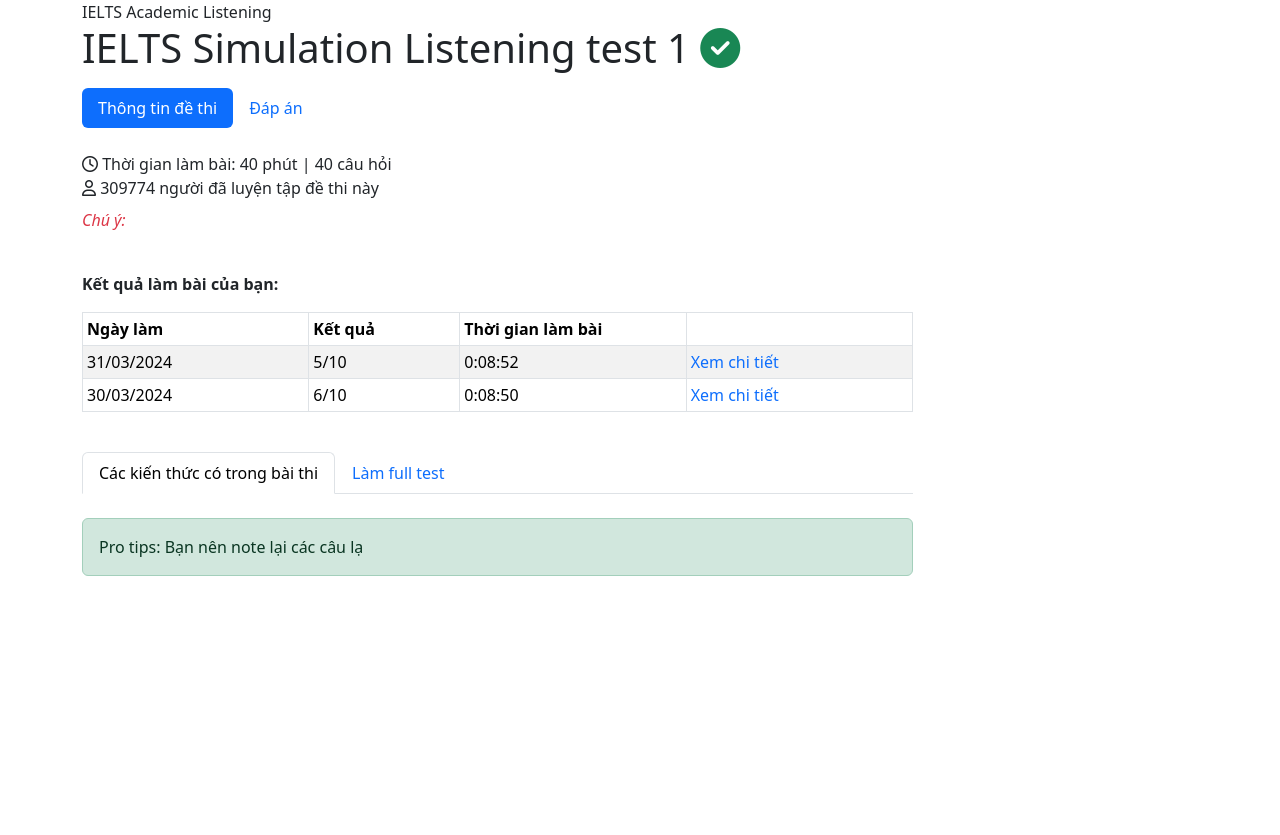
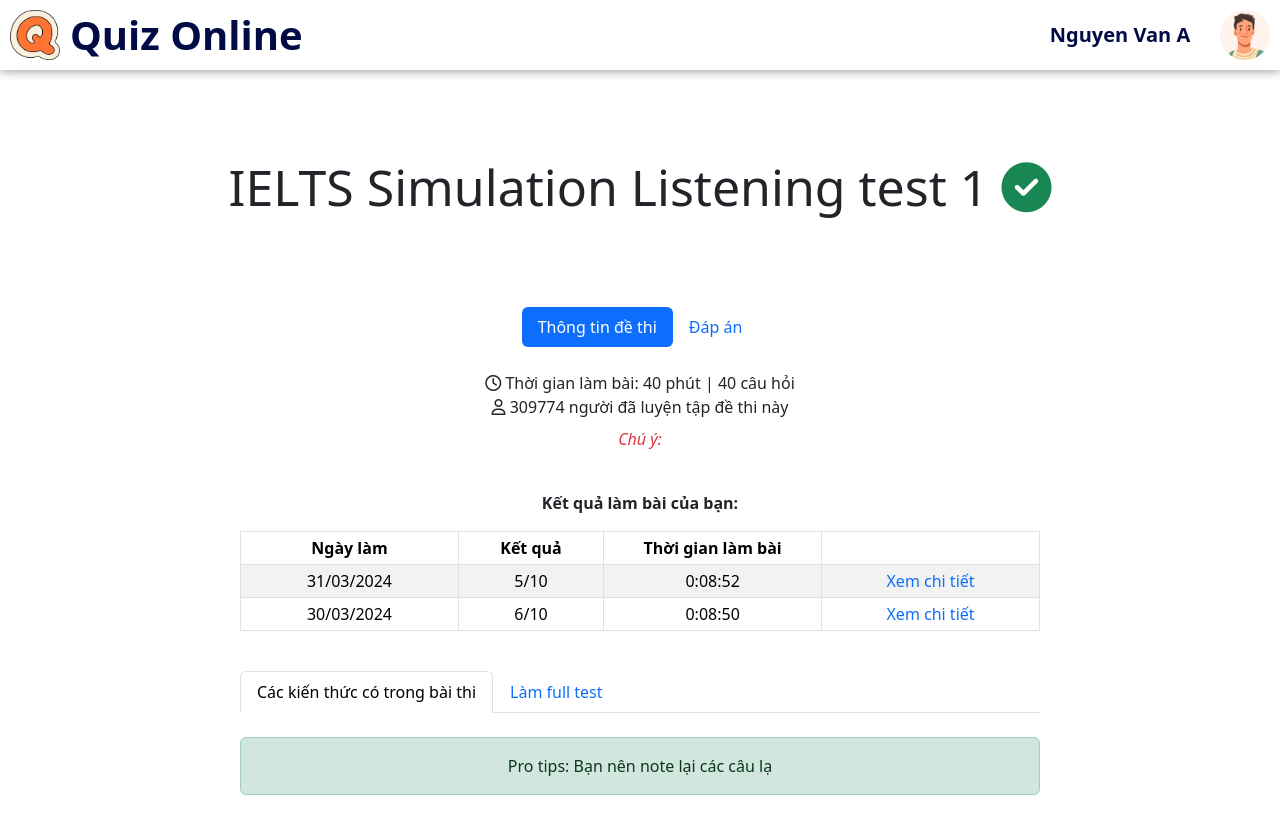
Before and after one commit to hanguyen1814/quizweb, a plain HTML site: page CheckTest/seeresult.html in a window 1280 px wide. Before the commit the page ends 800 px from the top, so only its background shows below. Drawn offline with nearby package versions, Linux system fonts and the light colour scheme; a script that the page names is missing; some icons are missing.

Commit message:
update, fix css

```diff
--- a/CheckTest/seeresult.css
+++ b/CheckTest/seeresult.css
@@ -3,3 +3,98 @@ a{
     text-decoration: none !important;
     background-color: transparent;
 }
+body{
+    text-align: center;
+}
+#ielts-simulation-listening-test-1{
+    padding-top: 50px;
+    width: 100%;
+    font-size: 50px;
+    text-align: center;
+}
+
+.content{
+    width: 100%;
+    padding-top: 50px;
+    display: flex;
+    justify-content: center;
+    align-items: center;
+    flex-direction: column;
+    min-width: 700px;
+    text-align: center;
+}
+
+.test-user-results{
+    min-width: 800px;
+}
+
+.row{
+    justify-content: center;
+}
+
+/* CSS for header */
+.header_main {
+    background-color: rgb(255, 255, 255);
+    display: flex;
+    align-items: center;
+    text-align: center;
+    justify-content: space-between;
+    position: fixed;
+    top: 0;
+    width: 100%;
+    z-index: 1000;
+    box-shadow: 0 0 10px rgba(7, 7, 7, 0.5);
+    /* margin-bottom: 400px; */
+}
+
+.logo {
+    /* width: 100%; */
+    /* justify-content: center; */
+    align-items: center;
+    /* justify-items: center; */
+    /* align-content: center; */
+    /* text-align: center; */
+    display: flex;
+}
+
+.logo img {
+    /* size: 50%; */
+    width: 50px;
+    height: 50px;
+    /* margin-right: 10px; */
+    margin: 10px
+}
+
+.logo p {
+    font-size: 40px;
+    /* font-weight: 600; */
+    color: #010B45;
+    /* margin: 10px; */
+    /* padding-left: 20px; */
+    font-weight: bold;
+}
+
+.info_user {
+    display: flex;
+    align-items: center;
+}
+
+.name_user {
+    width: 200px;
+    font-size: 20px;
+    font-weight: bold;
+    color: #010B45;
+    /* margin: 10px; */
+    /* padding-right: 10px; */
+}
+
+.info_user img {
+    text-align: center;
+    width: 50px;
+    height: 50px;
+    margin-right: 10px;
+}
+
+.content-wrapper{
+    padding-top: 100px;
+}
--- a/CheckTest/seeresult.html
+++ b/CheckTest/seeresult.html
@@ -5,6 +5,7 @@
     <meta charset="UTF-8" />
     <title>Xem kết quả</title>
     <link type="text/css" rel="stylesheet" href="seeresult.css" />
+    <!-- <link rel="stylesheet" href="../taketest.css"> -->
     <script src="main.js"></script>
     <link href="https://cdn.jsdelivr.net/npm/bootstrap@5.3.3/dist/css/bootstrap.min.css" rel="stylesheet"
         integrity="sha384-QWTKZyjpPEjISv5WaRU9OFeRpok6YctnYmDr5pNlyT2bRjXh0JMhjY6hW+ALEwIH" crossorigin="anonymous">
@@ -16,20 +17,31 @@
 </head>
 
 <body>
+    <div class="header_main">
+        <div class="logo">
+            <img src="../logo.png" alt="">
+            <p style="margin: 0;">Quiz Online</p>
+        </div>
+        <div class="info_user">
+            <div class="name_user">Nguyen Van A</div>
+            <img src="../img/user_icon.png" alt="">
+        </div>
+    </div>
     <div class="content-wrapper">
         <div class="container">
             <div class="row">
                 <div class="col-12 col-md-9">
                     <div class="practice-test-wrapper contentblock">
-                        <div>
+                        <!-- <div>
                             <span class="tag gray">IELTS Academic</span>
                             <span class="tag gray">Listening</span>
+                        </div> -->
+                        <div id="ielts-simulation-listening-test-1">
+                            <p>IELTS Simulation Listening test 1 <span class="mr-1 fas fa-check-circle text-success"></span></p>
+
                         </div>
-                        <h1 id="ielts-simulation-listening-test-1">
-                            IELTS Simulation Listening test 1
-                            <span class="mr-1 fas fa-check-circle text-success"></span>
-                        </h1>
-                        <ul class="mt-3 nav nav-horizontal nav-pills">
+                        <div class="content">
+                            <ul class="mt-3 nav nav-horizontal nav-pills">
                             <li class="nav-item">
                                 <a class="nav-link active" data-toggle="tab" id="test-info-nav" role="tab">Thông tin đề
                                     thi</a>
@@ -150,6 +162,8 @@
                                 </div>
                             </div>
                         </div>
+                        </div>
+
                     </div>
                 </div>
             </div>
--- a/taketest.css
+++ b/taketest.css
@@ -278,3 +278,63 @@ ul {
 }
 
 /* CSS for header */
+.header_main{
+     background-color: rgb(255, 255, 255);
+     display: flex ;
+     align-items: center;
+     text-align: center;
+     justify-content: space-between;
+     position: fixed;
+     top: 0;
+     width: 100%;
+     z-index: 1000;
+     box-shadow: 0 0 10px rgba(7, 7, 7, 0.5);
+}
+.logo {
+     /* width: 100%; */
+     /* justify-content: center; */
+     align-items: center;
+     /* justify-items: center; */
+     /* align-content: center; */
+     /* text-align: center; */
+     display: flex;
+}
+
+.logo img {
+     /* size: 50%; */
+     width: 50px;
+     height: 50px;
+     /* margin-right: 10px; */
+     margin: 10px
+}
+
+.logo p {
+     font-size: 40px;
+     /* font-weight: 600; */
+     color: #010B45;
+     /* margin: 10px; */
+     /* padding-left: 20px; */
+     font-weight: bold;
+}
+.info_user{
+     display: flex;
+     align-items: center;
+}
+.name_user{
+     width: 200px;
+     font-size: 20px;
+     font-weight: bold;
+     color: #010B45;
+     /* margin: 10px; */
+     /* padding-right: 10px; */
+}
+.info_user img {
+     text-align: center;
+     width: 50px;
+     height: 50px;
+     margin-right: 10px;
+}
+
+.dashboard{
+     padding-top: 100px;
+}
```
Also changed, not shown: index.html (+33 -45 lines), taketest.html (+14 -0 lines), img/user_icon.png (added), logo.png (added), main.css.
